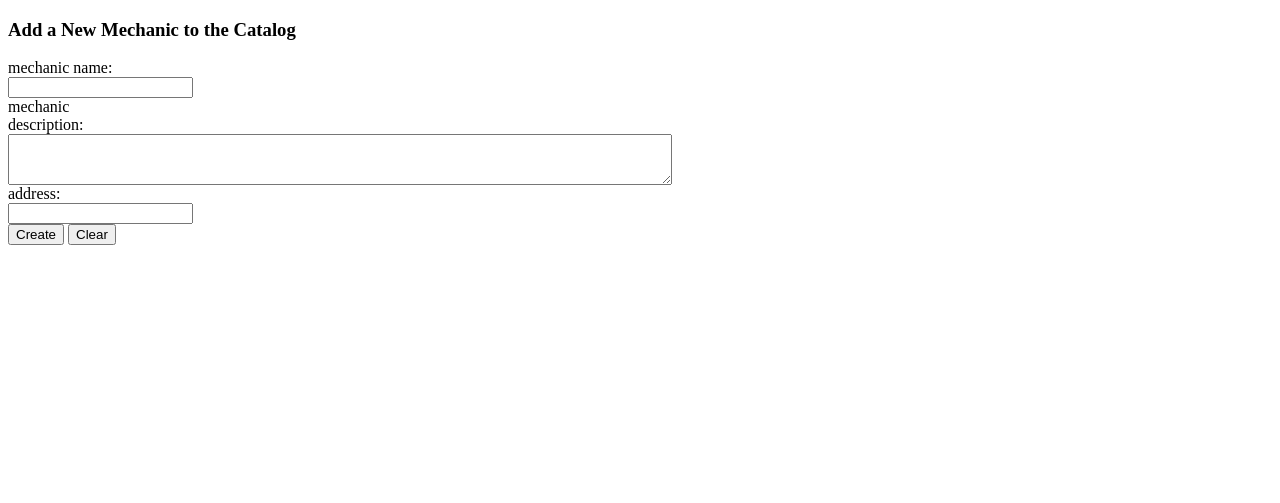
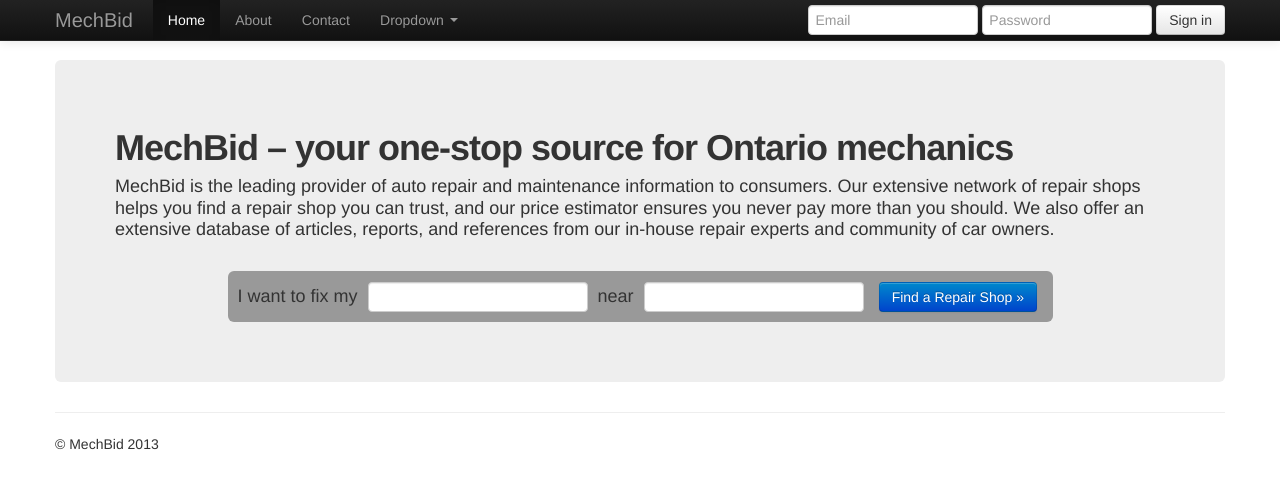
Before and after one commit to kredar/mechbid, a Python web app: template templates/index.html in a window 1280 px wide. Shown: the top 503 px of the page. Run offline with Jinja, Linux system fonts and the light colour scheme; the template is opened without the code that fills it, so the values that code supplies are empty; some libraries are stand-ins or nearby versions.

```diff
--- a/templates/index.html
+++ b/templates/index.html
@@ -1,50 +1,161 @@
-<!DOCTYPE html PUBLIC "-//W3C//DTD XHTML 1.0 Transitional//EN" "http://www.w3.org/TR/xhtml1/DTD/xhtml1-transitional.dtd">
-<html xmlns="http://www.w3.org/1999/xhtml">
+<!DOCTYPE html>
+<html lang="en">
 <head>
-<meta http-equiv="Content-Type" content="text/html; charset=utf-8" />
-<title>Hello World</title>
+<meta charset="utf-8">
+<title>MechBid</title>
+<meta name="viewport" content="width=device-width, initial-scale=1.0">
+<meta name="description" content="">
+<meta name="author" content="">
+
+<!-- Styles -->
+<link href="../css/bootstrap.css" rel="stylesheet">
+<style type="text/css">
+body {
+	padding-top: 60px;
+	padding-bottom: 40px;
+}
+</style>
+<link href="../css/bootstrap-responsive.css" rel="stylesheet">
+<link href="../css/custom.css" rel="stylesheet">
+
+<!-- HTML5 shim, for IE6-8 support of HTML5 elements -->
+<!--[if lt IE 9]>
+      <script src="../js/html5shiv.js"></script>
+    <![endif]-->
+
+<!-- Fav and touch icons -->
+<link rel="apple-touch-icon-precomposed" sizes="144x144" href="../ico/apple-touch-icon-144-precomposed.png">
+<link rel="apple-touch-icon-precomposed" sizes="114x114" href="../ico/apple-touch-icon-114-precomposed.png">
+<link rel="apple-touch-icon-precomposed" sizes="72x72" href="../ico/apple-touch-icon-72-precomposed.png">
+<link rel="apple-touch-icon-precomposed" href="../ico/apple-touch-icon-57-precomposed.png">
+<link rel="shortcut icon" href="../ico/favicon.png">
 </head>
 
 <body>
+<div class="navbar navbar-inverse navbar-fixed-top">
+  <div class="navbar-inner">
+    <div class="container">
+      <button type="button" class="btn btn-navbar" data-toggle="collapse" data-target=".nav-collapse"> <span class="icon-bar"></span> <span class="icon-bar"></span> <span class="icon-bar"></span> </button>
+      <a class="brand" href="#">MechBid</a>
+      <div class="nav-collapse collapse">
+        <ul class="nav">
+          <li class="active"><a href="#">Home</a></li>
+          <li><a href="#about">About</a></li>
+          <li><a href="#contact">Contact</a></li>
+          <li class="dropdown"> <a href="#" class="dropdown-toggle" data-toggle="dropdown">Dropdown <b class="caret"></b></a>
+            <ul class="dropdown-menu">
+              <li><a href="#">Action</a></li>
+              <li><a href="#">Another action</a></li>
+              <li><a href="#">Something else here</a></li>
+              <li class="divider"></li>
+              <li class="nav-header">Nav header</li>
+              <li><a href="#">Separated link</a></li>
+              <li><a href="#">One more separated link</a></li>
+            </ul>
+          </li>
+        </ul>
+        <form class="navbar-form pull-right">
+          <input class="span2" type="text" placeholder="Email">
+          <input class="span2" type="password" placeholder="Password">
+          <button type="submit" class="btn" name="signIn" >Sign in</button>
+        </form>
+      </div>
+      <!--/.nav-collapse -->
+    </div>
+  </div>
+</div>
+<div class="container">
 
+  <!-- Main hero unit for a primary marketing message or call to action -->
+  <div class="hero-unit">
+    <h1>MechBid &#8211; your one-stop source for Ontario mechanics</h1>
+    <p>MechBid is the leading provider of auto repair and maintenance information to consumers. Our extensive network of repair shops helps you find a repair shop you can trust, and our price estimator ensures you never pay more than you should. We also offer an extensive database of articles, reports, and references from our in-house repair experts and community of car owners.</p>
+    <div class="search-box-home">
+      <form class="form-inline"  method="post">
+        <input type="hidden" name="category" value="books" />
+        <label for="search">I want to fix my</label>
+        <input type="text" name="search" data-provide="typeahead" data-items="4" data-source="[&quot;Acura&quot;,
+&quot;Audi&quot;,
+&quot;BMW&quot;,
+&quot;Buick&quot;,
+&quot;Cadillac&quot;,
+&quot;Chevrolet&quot;,
+&quot;Chrysler&quot;,
+&quot;Dodge&quot;,
+&quot;FIAT&quot;,
+&quot;Ford&quot;,
+&quot;Geo&quot;,
+&quot;GMC&quot;,
+&quot;Honda&quot;,
+&quot;Hummer&quot;,
+&quot;Hyundai&quot;,
+&quot;Infiniti&quot;,
+&quot;Isuzu&quot;,
+&quot;Jaguar&quot;,
+&quot;Jeep&quot;,
+&quot;Kia&quot;,
+&quot;Land Rover&quot;,
+&quot;Lexus&quot;,
+&quot;Lincoln&quot;,
+&quot;Mazda&quot;,
+&quot;Mercedes-Benz&quot;,
+&quot;Mercury&quot;,
+&quot;Mini&quot;,
+&quot;Mitsubishi&quot;,
+&quot;Nissan&quot;,
+&quot;Oldsmobile&quot;,
+&quot;Plymouth&quot;,
+&quot;Pontiac&quot;,
+&quot;Porsche&quot;,
+&quot;Ram&quot;,
+&quot;Saab&quot;,
+&quot;Saturn&quot;,
+&quot;Scion&quot;,
+&quot;Smart&quot;,
+&quot;Subaru&quot;,
+&quot;Suzuki&quot;,
+&quot;Toyota&quot;,
+&quot;Volkswagen&quot;,
+&quot;Volvo&quot;]" autocomplete="off">
+        <label for="location">near</label>
+        <input type="text" name="location" value="" />
+        <input class="btn btn-primary" id="subreview" name="subreview" type="submit" value="Find a Repair Shop &raquo;"/>
+      </form>
+      <div class="clearfix" />
+    </div>
+  </div>
+</div>
 
-<h3>Add a New Mechanic to the Catalog</h3>
+<!-- Example row of columns -->
+<!--  <div class="row">
+    <div class="span4">
+      <h2>Heading</h2>
+      <p>Donec id elit non mi porta gravida at eget metus. Fusce dapibus, tellus ac cursus commodo, tortor mauris condimentum nibh, ut fermentum massa justo sit amet risus. Etiam porta sem malesuada magna mollis euismod. Donec sed odio dui. </p>
+      <p><a class="btn" href="#">View details &raquo;</a></p>
+    </div>
+    <div class="span4">
+      <h2>Heading</h2>
+      <p>Donec id elit non mi porta gravida at eget metus. Fusce dapibus, tellus ac cursus commodo, tortor mauris condimentum nibh, ut fermentum massa justo sit amet risus. Etiam porta sem malesuada magna mollis euismod. Donec sed odio dui. </p>
+      <p><a class="btn" href="#">View details &raquo;</a></p>
+    </div>
+    <div class="span4">
+      <h2>Heading</h2>
+      <p>Donec sed odio dui. Cras justo odio, dapibus ac facilisis in, egestas eget quam. Vestibulum id ligula porta felis euismod semper. Fusce dapibus, tellus ac cursus commodo, tortor mauris condimentum nibh, ut fermentum massa justo sit amet risus.</p>
+      <p><a class="btn" href="#">View details &raquo;</a></p>
+    </div>
+  </div>
+-->
+<hr>
+<footer>
+  <p>&copy; MechBid 2013</p>
+</footer>
+</div>
+<!-- /container -->
 
-    <form action="/add_mechanic" method="post">
-        <input type="hidden" name="category" value="books" />
-
-        <div class="clearfix">
-            <label for="name">mechanic name:</label>
-            <div class="input">
-                <input type="text" name="name" value="{{name}}" />
-            </div>
-        </div>
-
-        <div class="clearfix">
-            <label for="description">mechanic<br/>description:</label>
-            <div class="input">
-                <textarea name="description" rows="3" cols="80">{{description}}</textarea>
-            </div>
-        </div>
-
-        <div class="clearfix">
-            <label for="address">address:</label>
-            <div class="input">
-                <input type="text" id="address" name="address" value="{{address}}"/>
-            </div>
-        </div>
-
-
-        <div class="actions">
-            <input class="btn primary" id="subreview" name="subreview" type="submit" value="Create"/>
-            <input type="reset" class="btn primary"  name="reviewreset" value="Clear"/>
-        </div>
-    </form>
-
-
-
-
-
-
+<!-- Javascript
+    ================================================== -->
+<!-- Placed at the end of the document so the pages load faster -->
+<script src="../js/jquery.js"></script>
+<script src="../js/bootstrap.js"></script>
 </body>
 </html>
```
